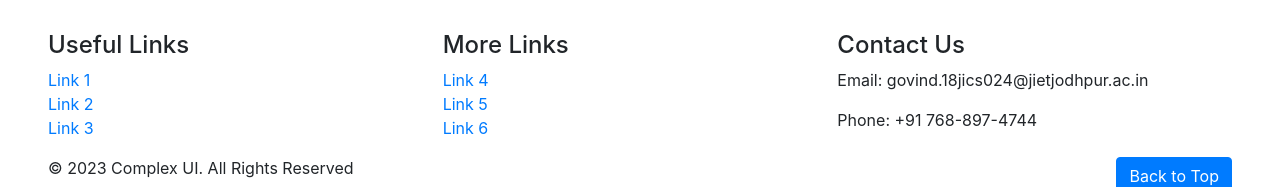
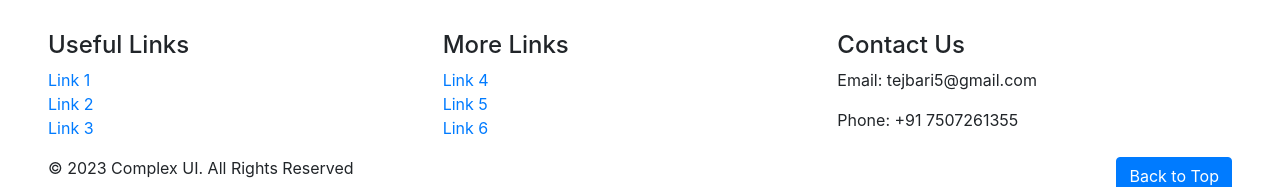
Before and after one commit to tejbari5/Frontend-1-Contest-3-July, a plain HTML site: page index.html in a window 1280 px wide. Shown: the part 2569-2756 px from the top of the page. Drawn offline with nearby package versions, Linux system fonts and the light colour scheme.

Commit message:
second commit

```diff
--- a/index.html
+++ b/index.html
@@ -181,8 +181,8 @@
         </div>
         <div class="footer_block">
           <h4>Contact Us</h4>
-          <p>Email: govind.18jics024@jietjodhpur.ac.in</p>
-          <p>Phone: +91 768-897-4744</p>
+          <p>Email: tejbari5@gmail.com</p>
+          <p>Phone: +91 7507261355</p>
         </div>
       </div>
       <div class="custom_footer_2">
```
